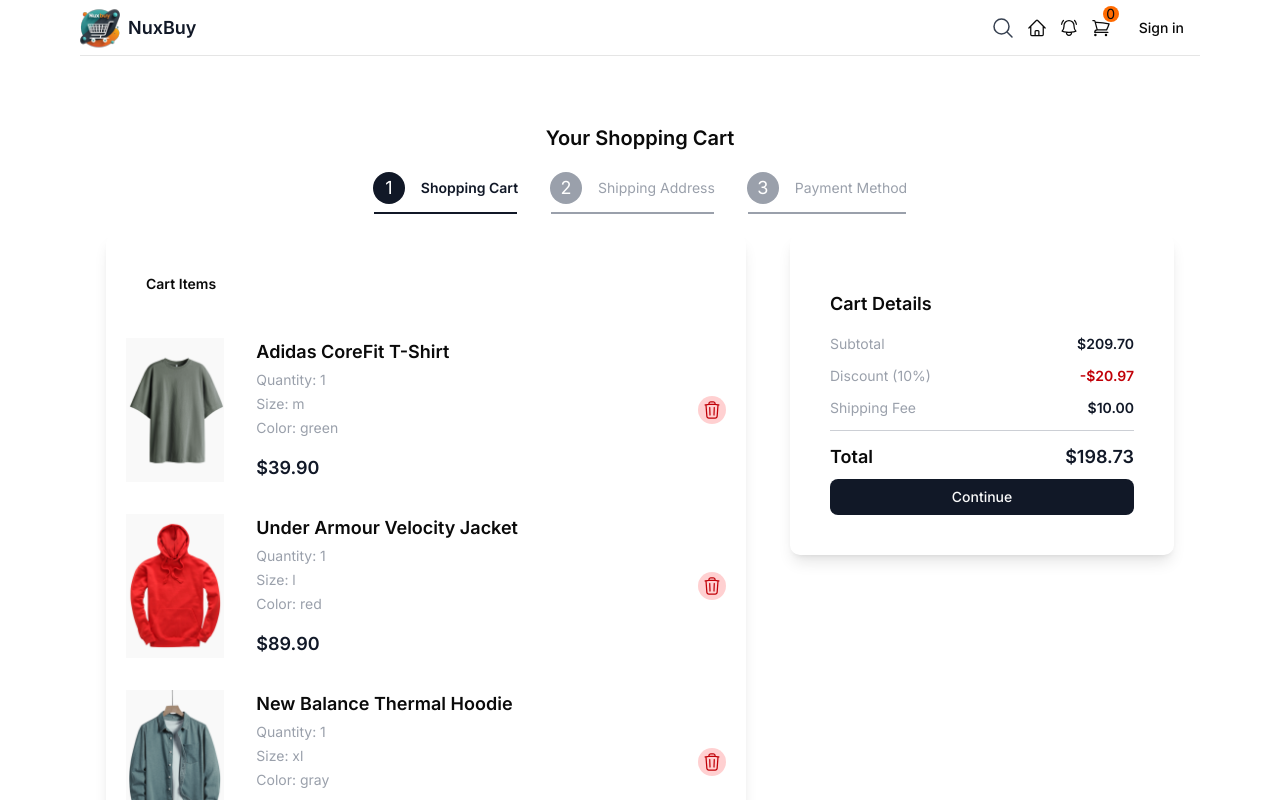
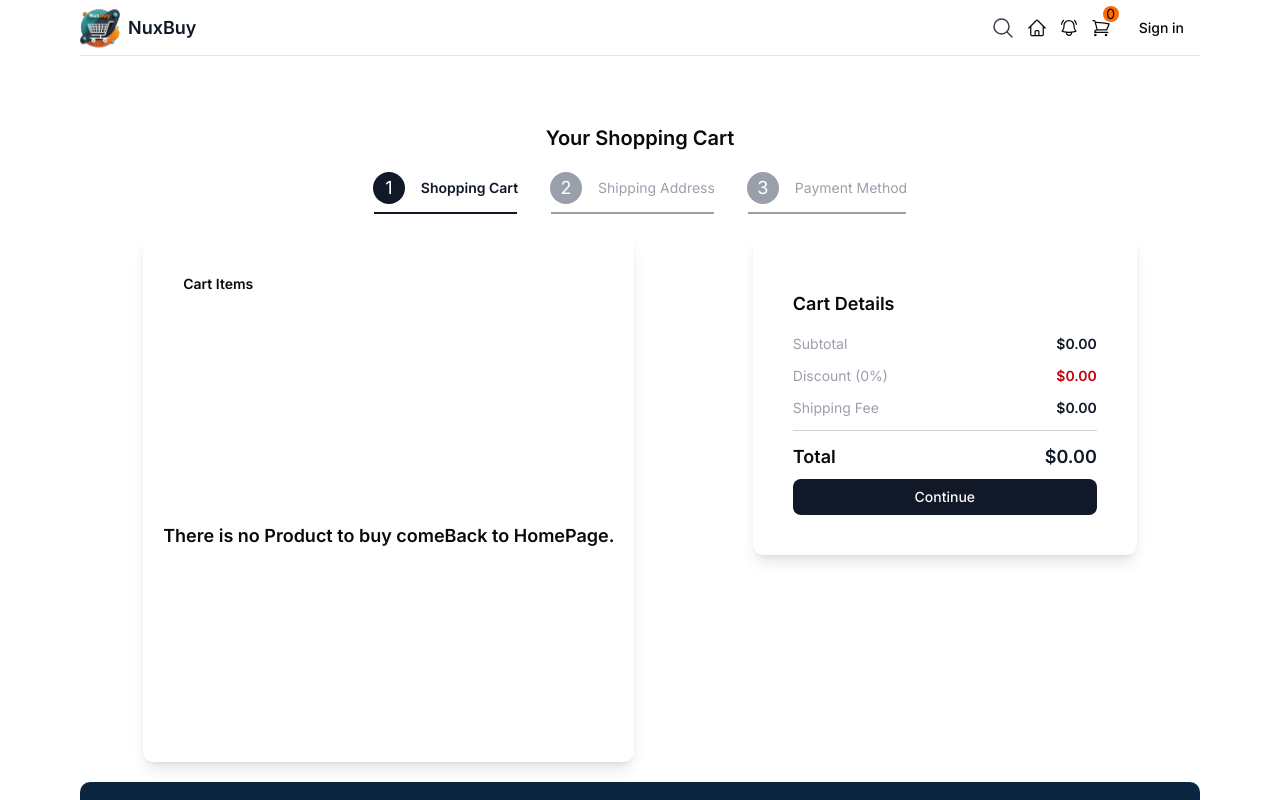
Before and after one commit to mlamine300/e-commerce, a Next.js app: page /cart in a window 1280 px wide. Shown: the top 800 px of the page. Built offline with nearby package versions, Linux system fonts and the light colour scheme.

Commit message:
adding zustand and cart slice

```diff
--- a/src/app/cart/CartDetails.tsx
+++ b/src/app/cart/CartDetails.tsx
@@ -1,5 +1,7 @@
+"use client";
 import { Button } from "@/components/ui/button";
 import { PriceTag } from "@/components/ui/PriceTag";
+import { useCartStore } from "@/stores/cartStore";
 import React from "react";
 
 const CartDetails = ({
@@ -12,8 +14,9 @@
   next: any;
   step: number;
 }) => {
-  const discount = total * -0.1;
-  const shippingFee = 10;
+  const discountPercentage = useCartStore((state) => state.discount) || 0;
+  const discount = total * Number((-1 * discountPercentage) / 100);
+  const shippingFee = useCartStore((state) => state.shippingFee) || 0;
   const totaltopay = total + discount + shippingFee;
   return (
     <div className="w-96 rounded-lg shadow-lg p-10 flex flex-col self-end xl:self-start">
@@ -24,7 +27,7 @@
           <PriceTag textSize="sm" price={total} />
         </div>
         <div className="flex justify-between">
-          <p className="text-sm text-text-muted">{"Discount (10%)"}</p>
+          <p className="text-sm text-text-muted">{`Discount (${discountPercentage}%)`}</p>
           <PriceTag
             textClassName="text-red-700"
             textSize="sm"
--- a/src/app/cart/PaymentInfo.tsx
+++ b/src/app/cart/PaymentInfo.tsx
@@ -1,4 +1,5 @@
 /* eslint-disable @typescript-eslint/no-explicit-any */
+"use client";
 import React from "react";
 import { z } from "zod";
 import { zodResolver } from "@hookform/resolvers/zod";
@@ -18,6 +19,7 @@
 import stripe from "../../../public/stripe.png";
 import Image from "next/image";
 import { Button } from "@/components/ui/button";
+import { useCartStore } from "@/stores/cartStore";
 
 /********
 
@@ -66,8 +68,9 @@
   },
 ];
 const PaymentInfo = () => {
+  const addPaymentInfo = useCartStore((state) => state.addPaymentInfo);
   const handlePayment = (data: z.infer<typeof paymentSchema>) => {
-    console.log(data);
+    addPaymentInfo(data.nameOnCard, data.cardNumber, data.experationDate);
   };
   const form = useForm<z.infer<typeof paymentSchema>>({
     resolver: zodResolver(paymentSchema),
--- a/src/app/cart/page.tsx
+++ b/src/app/cart/page.tsx
@@ -7,77 +7,80 @@
 import ShippingInfo from "./ShippingInfo";
 import { z } from "zod";
 import PaymentInfo from "./PaymentInfo";
-const boughtProducts: SelectedProduct[] = [
-  {
-    id: 1,
-    name: "Adidas CoreFit T-Shirt",
-    shortDescription: "Breathable cotton tee perfect for gym or casual wear.",
-    description:
-      "This Adidas CoreFit T-Shirt combines comfort, stretch, and breathability. Ideal for workouts or relaxed days out.",
-    price: { original: 49.9, current: 39.9 },
-    sizes: ["s", "m", "l", "xl", "xxl"],
-    colors: ["gray", "green", "purple"],
-    images: {
-      gray: "/products/1g.png",
-      green: "/products/1gr.png",
-      purple: "/products/1p.png",
-    },
-    category: "t-shirts",
-    rating: 4.6,
-    inStock: true,
-    datePublished: "2025-09-18",
-    chosenColor: "green",
-    chosenSize: "m",
-  },
-  {
-    id: 5,
-    name: "Under Armour Velocity Jacket",
-    shortDescription: "High-performance jacket designed for motion.",
-    description:
-      "Under Armour’s Velocity Jacket keeps you protected from wind and rain while maintaining maximum flexibility.",
-    price: { original: 99.9, current: 89.9 },
-    sizes: ["m", "l", "xl", "xxl"],
-    colors: ["blue", "orange", "red"],
-    images: {
-      blue: "/products/5bl.png",
-      orange: "/products/5o.png",
-      red: "/products/5r.png",
-    },
-    category: "jackets",
-    rating: 4.9,
-    inStock: true,
-    datePublished: "2025-10-01",
-    chosenColor: "red",
-    chosenSize: "l",
-  },
-  {
-    id: 8,
-    name: "New Balance Thermal Hoodie",
-    shortDescription: "Thermal hoodie built for cold-weather workouts.",
-    description:
-      "New Balance Thermal Hoodie locks in warmth while allowing freedom of movement — your perfect training companion.",
-    price: { original: 89.9, current: 79.9 },
-    sizes: ["s", "m", "l", "xl"],
-    colors: ["black", "gray"],
-    images: {
-      black: "/products/8b.png",
-      gray: "/products/8gr.png",
-    },
-    category: "jackets",
-    rating: 4.8,
-    inStock: false,
-    datePublished: "2025-10-10",
-    chosenColor: "gray",
-    chosenSize: "xl",
-  },
-];
+import { useCartStore } from "@/stores/cartStore";
+// const boughtProducts: SelectedProduct[] = [
+//   {
+//     id: 1,
+//     name: "Adidas CoreFit T-Shirt",
+//     shortDescription: "Breathable cotton tee perfect for gym or casual wear.",
+//     description:
+//       "This Adidas CoreFit T-Shirt combines comfort, stretch, and breathability. Ideal for workouts or relaxed days out.",
+//     price: { original: 49.9, current: 39.9 },
+//     sizes: ["s", "m", "l", "xl", "xxl"],
+//     colors: ["gray", "green", "purple"],
+//     images: {
+//       gray: "/products/1g.png",
+//       green: "/products/1gr.png",
+//       purple: "/products/1p.png",
+//     },
+//     category: "t-shirts",
+//     rating: 4.6,
+//     inStock: true,
+//     datePublished: "2025-09-18",
+//     chosenColor: "green",
+//     chosenSize: "m",
+//   },
+//   {
+//     id: 5,
+//     name: "Under Armour Velocity Jacket",
+//     shortDescription: "High-performance jacket designed for motion.",
+//     description:
+//       "Under Armour’s Velocity Jacket keeps you protected from wind and rain while maintaining maximum flexibility.",
+//     price: { original: 99.9, current: 89.9 },
+//     sizes: ["m", "l", "xl", "xxl"],
+//     colors: ["blue", "orange", "red"],
+//     images: {
+//       blue: "/products/5bl.png",
+//       orange: "/products/5o.png",
+//       red: "/products/5r.png",
+//     },
+//     category: "jackets",
+//     rating: 4.9,
+//     inStock: true,
+//     datePublished: "2025-10-01",
+//     chosenColor: "red",
+//     chosenSize: "l",
+//   },
+//   {
+//     id: 8,
+//     name: "New Balance Thermal Hoodie",
+//     shortDescription: "Thermal hoodie built for cold-weather workouts.",
+//     description:
+//       "New Balance Thermal Hoodie locks in warmth while allowing freedom of movement — your perfect training companion.",
+//     price: { original: 89.9, current: 79.9 },
+//     sizes: ["s", "m", "l", "xl"],
+//     colors: ["black", "gray"],
+//     images: {
+//       black: "/products/8b.png",
+//       gray: "/products/8gr.png",
+//     },
+//     category: "jackets",
+//     rating: 4.8,
+//     inStock: false,
+//     datePublished: "2025-10-10",
+//     chosenColor: "gray",
+//     chosenSize: "xl",
+//   },
+// ];
 
 const Cart = () => {
   const steps = ["Shopping Cart", "Shipping Address", "Payment Method"];
   const [selectedStep, setSelectedStep] = useState(0);
-  const [selectedProduct, setSelectedProduct] = useState(boughtProducts);
+  const selectedProduct = useCartStore((state) => state.products);
+  const removeProductById = useCartStore((state) => state.removeProduct);
+
   const deleteProduct = (id: number) => {
-    setSelectedProduct(selectedProduct.filter((p) => p.id != id));
+    removeProductById(id);
   };
   return (
     <div className="flex flex-col  items-center  pt-10 gap-5 ">
--- a/src/components/ProductCard.tsx
+++ b/src/components/ProductCard.tsx
@@ -1,7 +1,7 @@
 "use client";
 import Image from "next/image";
 import React, { useState } from "react";
-import { Product } from "../../../types";
+import { Product, SelectedProduct } from "../../../types";
 
 import { SelectList } from "./ui/SelectList";
 import ColorOptions from "./ColorOptions";
@@ -9,12 +9,14 @@
 import { Button } from "./ui/button";
 import { HiOutlineShoppingCart } from "react-icons/hi2";
 import Link from "next/link";
+import { useCartStore } from "@/stores/cartStore";
 const ProductCard = ({ product }: { product: Product }) => {
   const [color, setColor] = useState<string>(product.colors.at(0) || "");
   const [size, setSize] = useState(product.sizes.at(0) || "m");
   const image = product.images[color] || product.images[0];
+  const addProductToCart = useCartStore((state) => state.addProduct);
   const handleAddToCart = () => {
-    alert(product.name);
+    addProductToCart({ ...product, chosenColor: color, chosenSize: size });
   };
   return (
     <div className="flex flex-col  bg-muted shadow-lg rounded-sm w-80 sm:w-64  md:w-60 items-center overflow-hidden">
--- a/src/components/ShoppingCart.tsx
+++ b/src/components/ShoppingCart.tsx
@@ -1,9 +1,11 @@
+"use client";
+import { useCartStore } from "@/stores/cartStore";
 import Link from "next/link";
 import React from "react";
 import { HiOutlineShoppingCart } from "react-icons/hi2";
 
 const ShoppingCart = () => {
-  const itemsNumber = 0;
+  const itemsNumber = useCartStore((state) => state.products.length);
   return (
     <Link href={"/cart"} className=" relative  hover:cursor-pointer">
       <HiOutlineShoppingCart className="text-xl hover:text-primary" />
--- /dev/null
+++ b/src/stores/cartStore.ts
@@ -0,0 +1,69 @@
+import { create } from "zustand";
+import { Product, SelectedProduct } from "../../../types";
+export type CartStoreSchema = {
+  products: SelectedProduct[] | [];
+  totalProducts?: number;
+  discount?: number;
+  shippingFee?: number;
+  totaltopay?: number;
+  name: string;
+  email: string;
+  phone: string;
+  address: string;
+  city: string;
+  nameOnCard: string;
+  cardNumber: string;
+  experationDate: string;
+  addProduct: (product: SelectedProduct) => void;
+  removeProduct: (id: number) => void;
+  addShippmentDetail: (
+    name: string,
+    email: string,
+    phone: string,
+    address: string,
+    city: string
+  ) => void;
+  addPaymentInfo: (
+    nameOnCard: string,
+    cardNumber: string,
+    experationDate: string
+  ) => void;
+};
+export const useCartStore = create<CartStoreSchema>((set) => ({
+  products: [],
+  totalProducts: 0,
+  discount: 0,
+  shippingFee: 0,
+  totaltopay: 0,
+  name: "",
+  email: "",
+  phone: "",
+  address: "",
+  city: "",
+  nameOnCard: "",
+  cardNumber: "",
+  experationDate: "",
+  addProduct: (product: SelectedProduct) =>
+    set((state) => ({ ...state, products: [...state.products, product] })),
+  removeProduct: (id: number) =>
+    set((state) => ({
+      ...state,
+      products: state.products.filter((p) => p.id !== id),
+    })),
+  addDiscount: (discount: number) =>
+    set((state) => ({ ...state, discount: discount })),
+  updateShippingFee: (shippingFee: number) =>
+    set((state) => ({ ...state, shippingFee })),
+  addShippmentDetail: (
+    name: string,
+    email: string,
+    phone: string,
+    address: string,
+    city: string
+  ) => set((state) => ({ ...state, name, email, phone, address, city })),
+  addPaymentInfo: (
+    nameOnCard: string,
+    cardNumber: string,
+    experationDate: string
+  ) => set((state) => ({ ...state, nameOnCard, cardNumber, experationDate })),
+}));
```
Also changed, not shown: src/app/cart/ShippingInfo.tsx (+10 -1 lines).
